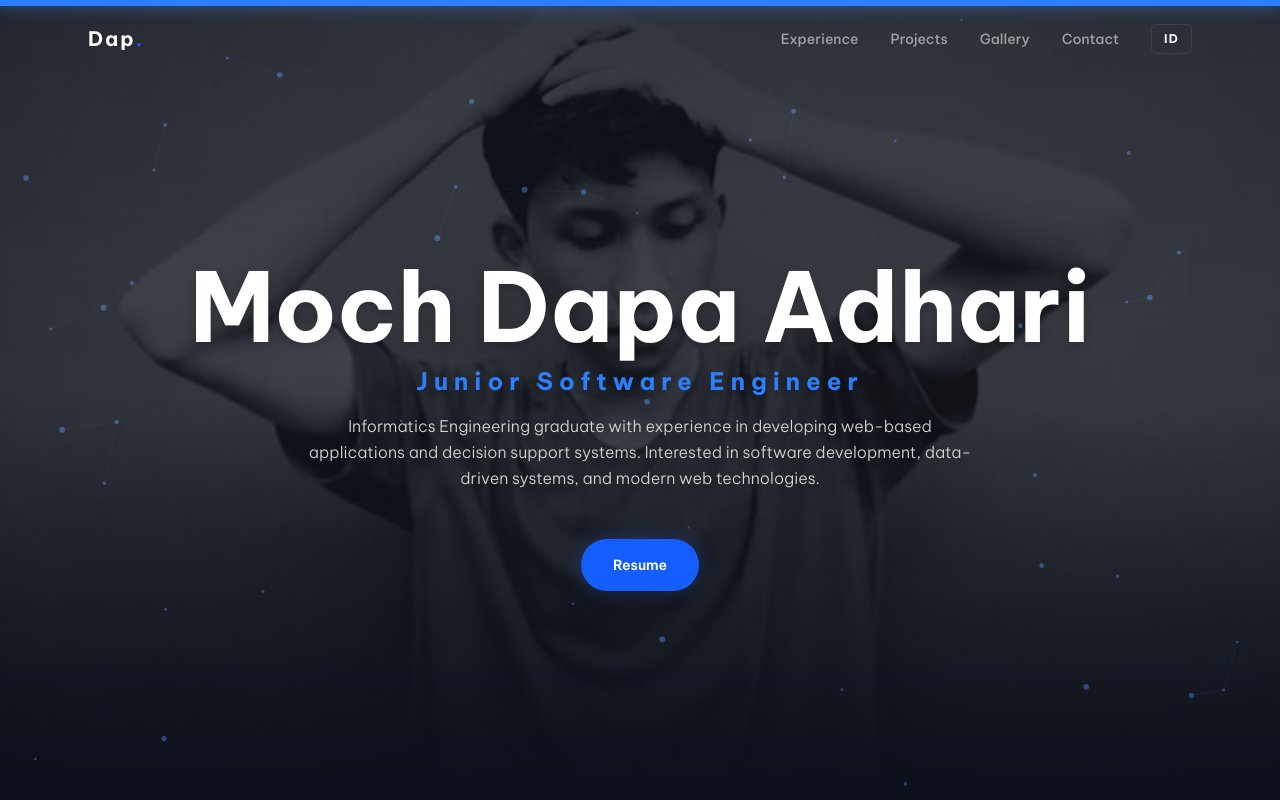
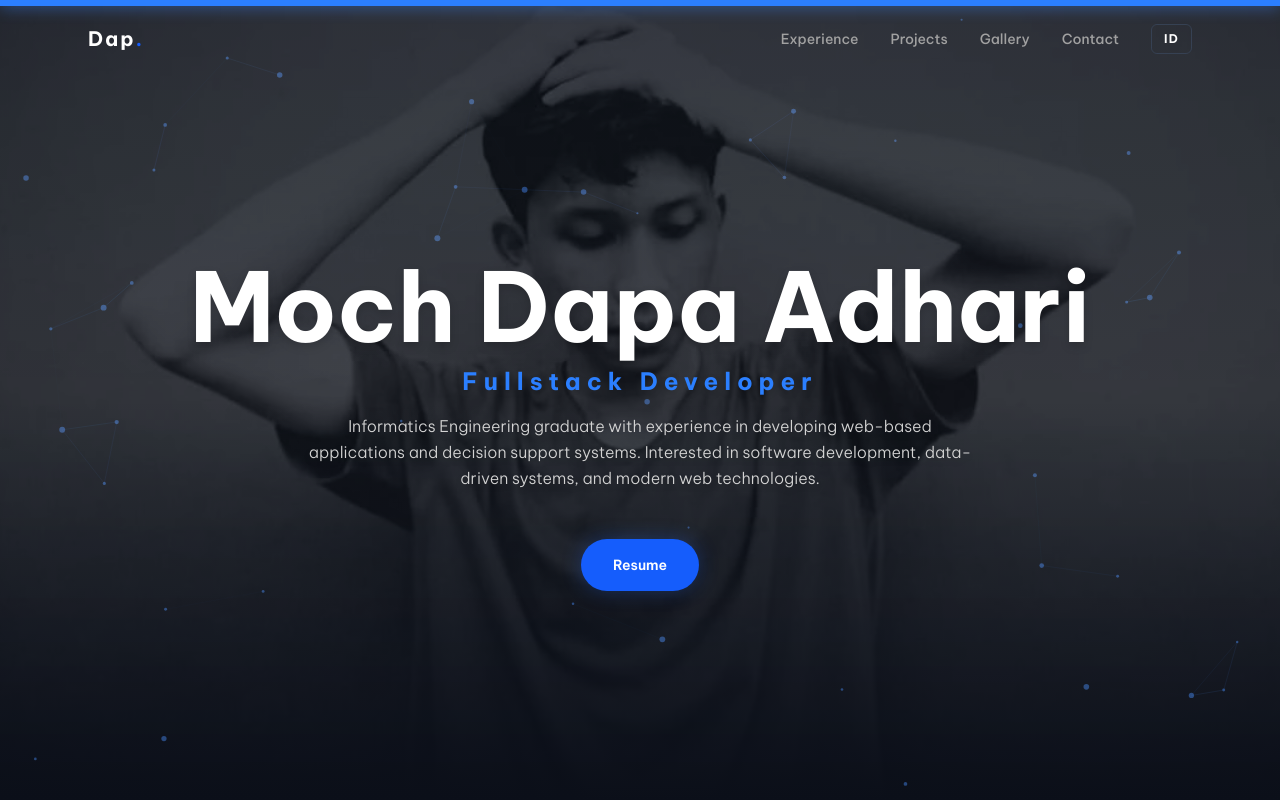
Before and after one commit to dafaadhari/portfolio-v2, a React (Vite) app: page / in a window 1280 px wide. Shown: the top 800 px of the page. Built offline with nearby package versions, Linux system fonts and the light colour scheme; a web font is replaced by a local one.

Commit message:
Update hero subtitle from 'Junior Software Engineer' to 'Fullstack Developer'

```diff
--- a/src/i18n.js
+++ b/src/i18n.js
@@ -8,7 +8,7 @@ const resources = {
       nav_projects: "Projects",
       nav_gallery: "Gallery",
       nav_contact: "Contact",
-      hero_subtitle: "Junior Software Engineer",
+      hero_subtitle: "Fullstack Developer",
       hero_description: "Informatics Engineering graduate with experience in developing web-based applications and decision support systems. Interested in software development, data-driven systems, and modern web technologies.",
       hero_button: "Resume",
       exp_title: "Experience",
```
